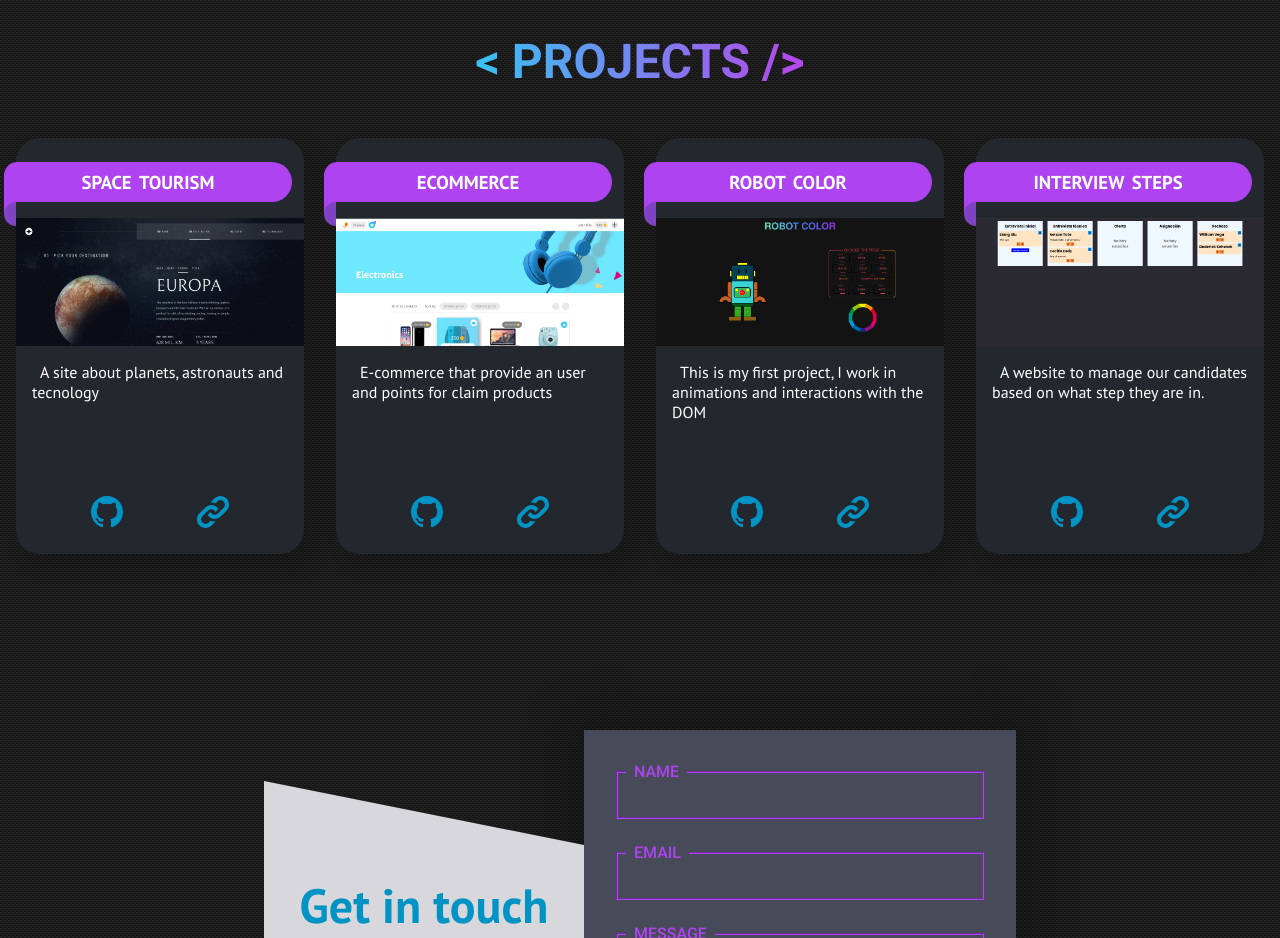
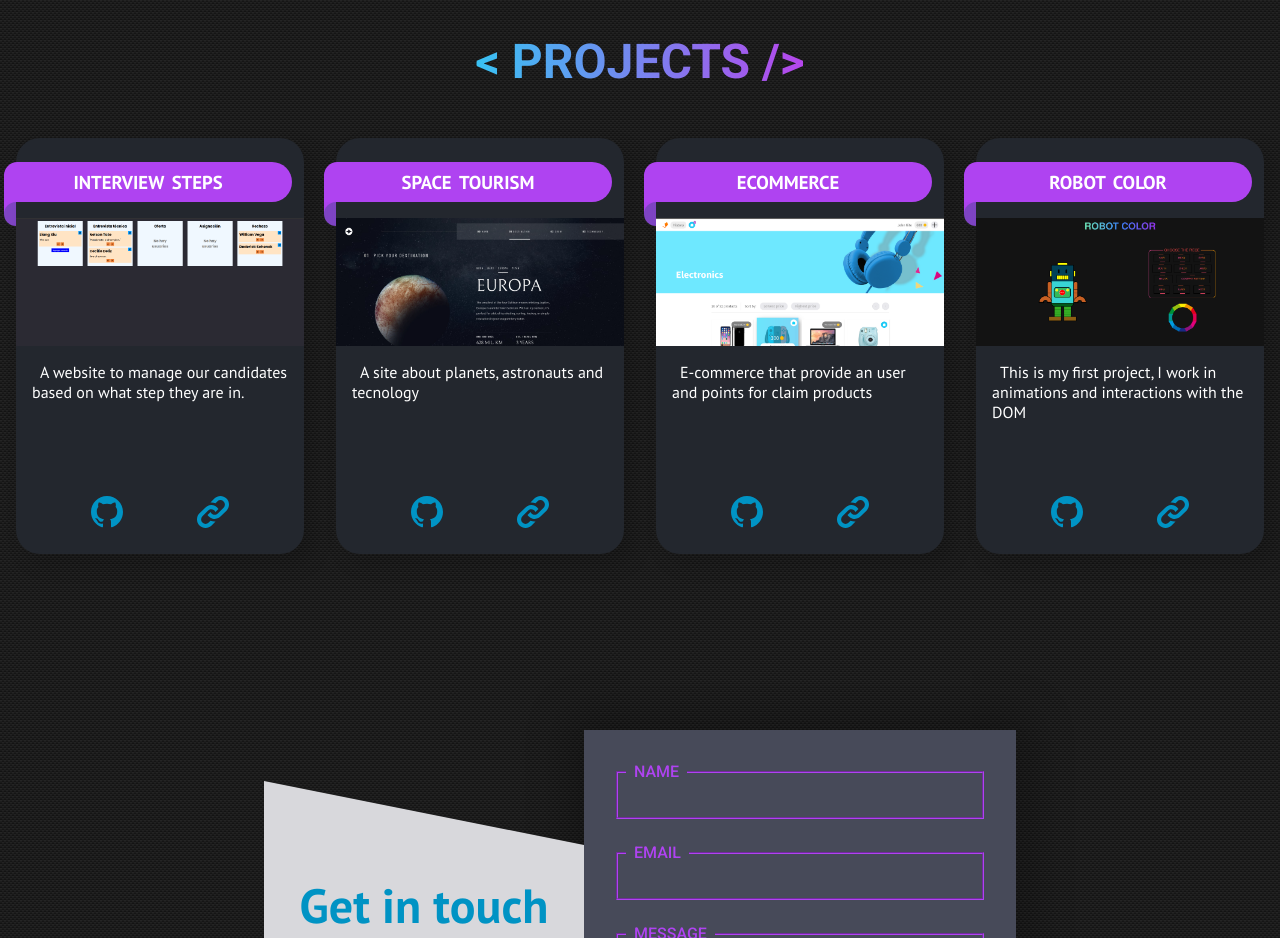
Before and after one commit to charly8888/portfolio, a React (Vite) app: page / in a window 1280 px wide. Shown: the part 1320-2258 px from the top of the page. Built offline with nearby package versions, Linux system fonts and the light colour scheme.

Commit message:
first interview

```diff
--- a/src/components/ContainerCards/data.ts
+++ b/src/components/ContainerCards/data.ts
@@ -8,6 +8,14 @@ interface project {
 type data = project[]
 
 export const projectsData: data = [
+  {
+    title: 'Interview steps',
+    siteURL: 'https://cognizant-challenge.netlify.app/',
+    github: 'https://github.com/charly8888/cognizant-challenge',
+    siteImage: '/images/challenge-cognizant.png',
+    description:
+      'A website to manage our candidates based on what step they are in.',
+  },
   {
     title: 'Space Tourism',
     siteURL: 'https://space-tourism-site-charly8888.netlify.app',
@@ -31,12 +39,4 @@ export const projectsData: data = [
     description:
       'This is my first project, I work in animations and interactions with the DOM',
   },
-  {
-    title: 'Interview steps',
-    siteURL: 'https://cognizant-challenge.netlify.app/',
-    github: 'https://github.com/charly8888/cognizant-challenge',
-    siteImage: '/images/challenge-cognizant.png',
-    description:
-      'A website to manage our candidates based on what step they are in.',
-  },
 ]
```
